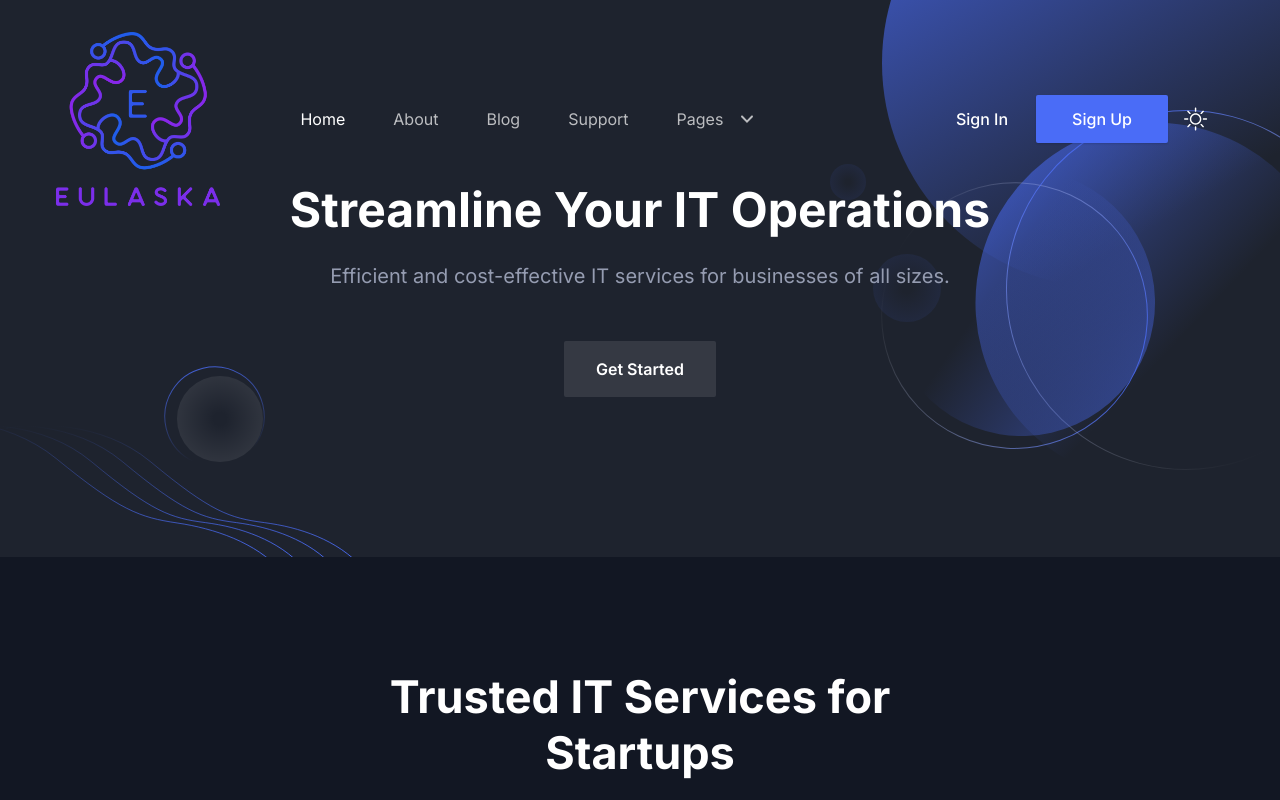
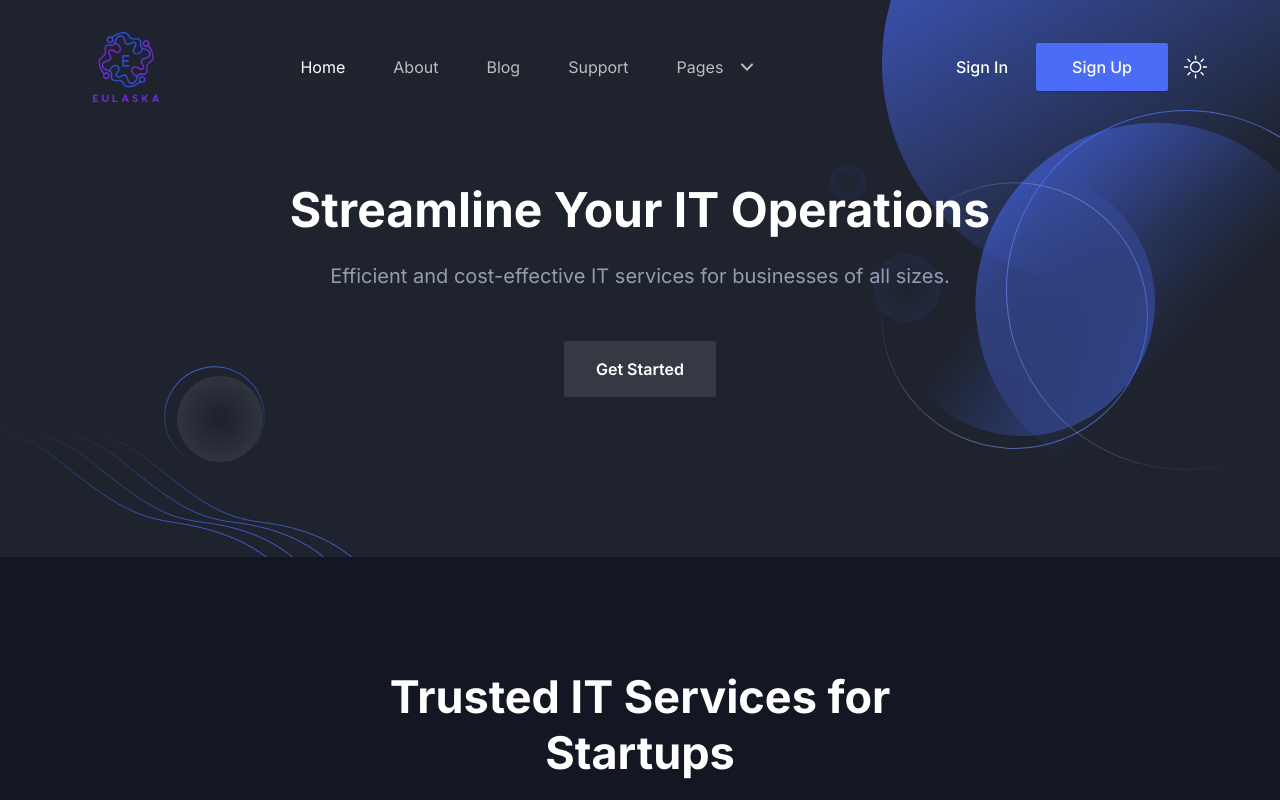
Before and after one commit to donald-lee-norton/eulaska, a Next.js app: page / in a window 1280 px wide. Shown: the top 800 px of the page. Built offline with nearby package versions, Linux system fonts and the light colour scheme.

Commit message:
feat: updated logos

```diff
--- a/src/components/Footer/index.tsx
+++ b/src/components/Footer/index.tsx
@@ -14,16 +14,16 @@ const Footer = () => {
                   <Image
                     src="/images/logo/logo.png"
                     alt="logo"
-                    className="w-full dark:hidden"
+                    className="!w-[140px] !h-[70px] dark:hidden object-contain"
                     width={140}
-                    height={30}
+                    height={70}
                   />
                   <Image
                     src="/images/logo/logo.png"
                     alt="logo"
-                    className="hidden w-full dark:block"
+                    className="hidden !w-[140px] !h-[70px] dark:block object-contain"
                     width={140}
-                    height={30}
+                    height={70}
                   />
                 </Link>
                 <p className="mb-9 text-base leading-relaxed text-body-color dark:text-body-color-dark">
--- a/src/components/Header/index.tsx
+++ b/src/components/Header/index.tsx
@@ -60,15 +60,15 @@ const Header = () => {
                   src="/images/logo/logo-2.png"
                   alt="logo"
                   width={140}
-                  height={30}
-                  className="w-full dark:hidden"
+                  height={70}
+                  className="!w-[140px] !h-[70px] dark:hidden object-contain"
                 />
                 <Image
                   src="/images/logo/logo-2.png"
                   alt="logo"
                   width={140}
-                  height={30}
-                  className="hidden w-full dark:block"
+                  height={70}
+                  className="hidden !w-[140px] !h-[70px] dark:block object-contain"
                 />
               </Link>
             </div>
```
